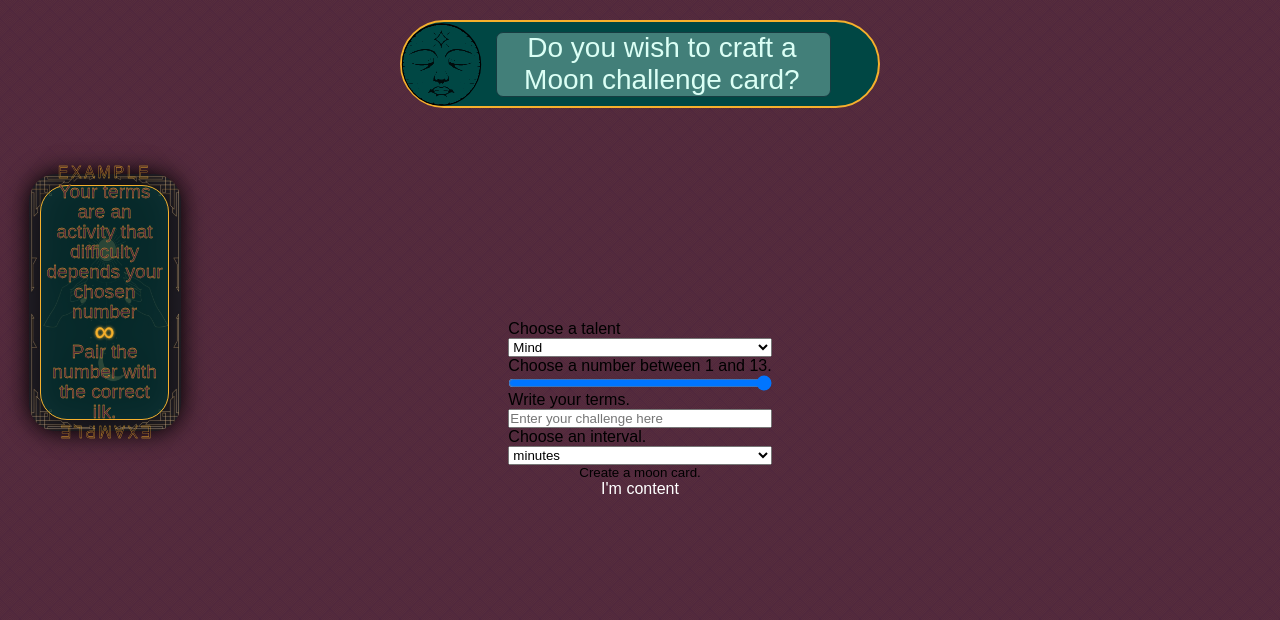
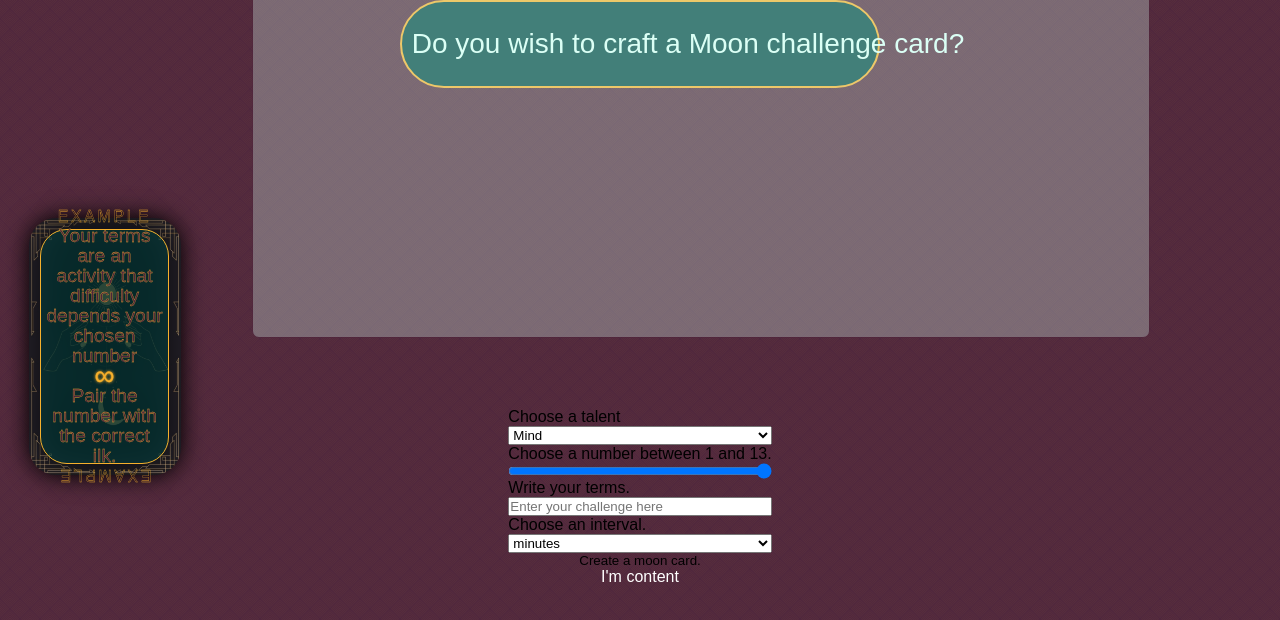
Before and after one commit to andrewvallejo/thirteen-moons, a React (Create React App) app: page / in a window 1280 px wide. Shown: the top 620 px of the page. Built offline with nearby package versions, Linux system fonts and the light colour scheme; no server answers; a web font is replaced by a local one.

Commit message:
Remove absolute positioning

```diff
--- a/src/styles/lll-components/MoonMsgBar.scss
+++ b/src/styles/lll-components/MoonMsgBar.scss
@@ -1,6 +1,4 @@
 .message-bar {
-  position: absolute;
-  top: 2.5%;
   z-index: 1;
   border-radius: 100px;
   border: 2px solid $color-lV;
```
